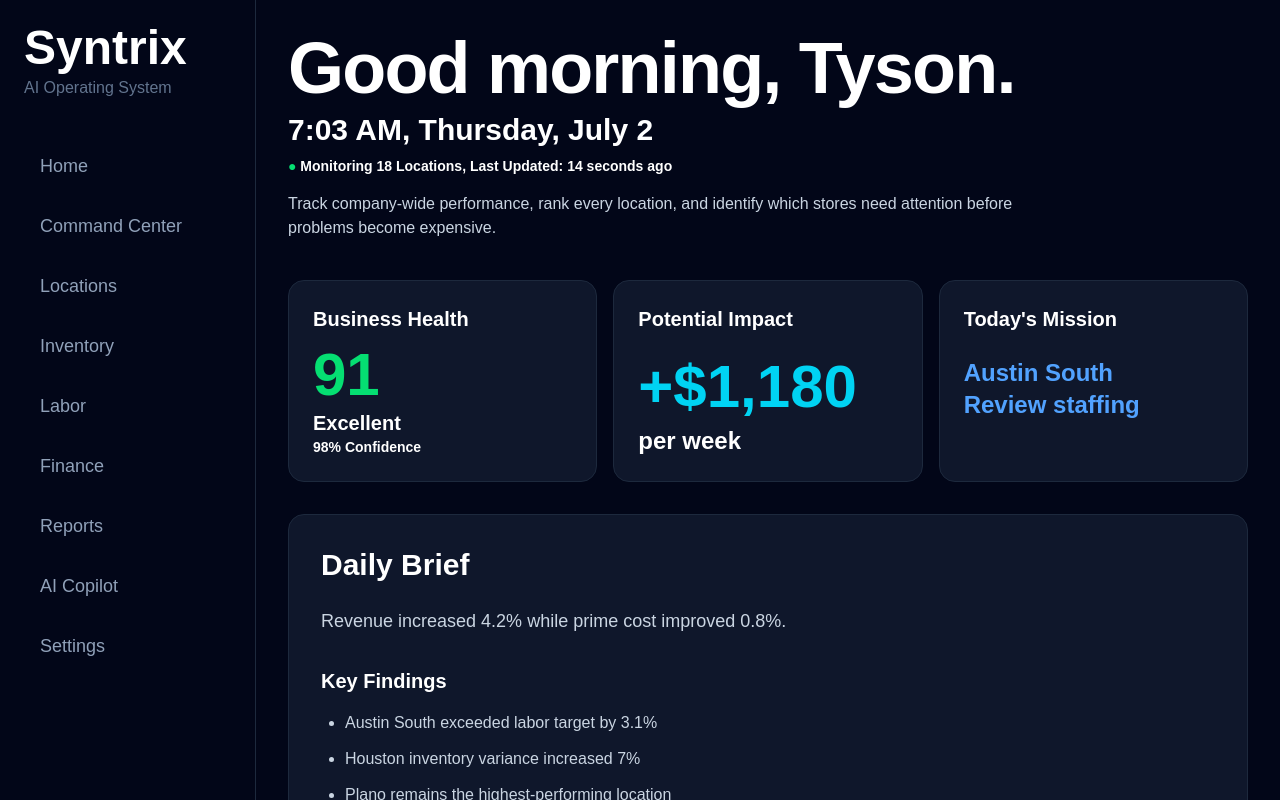
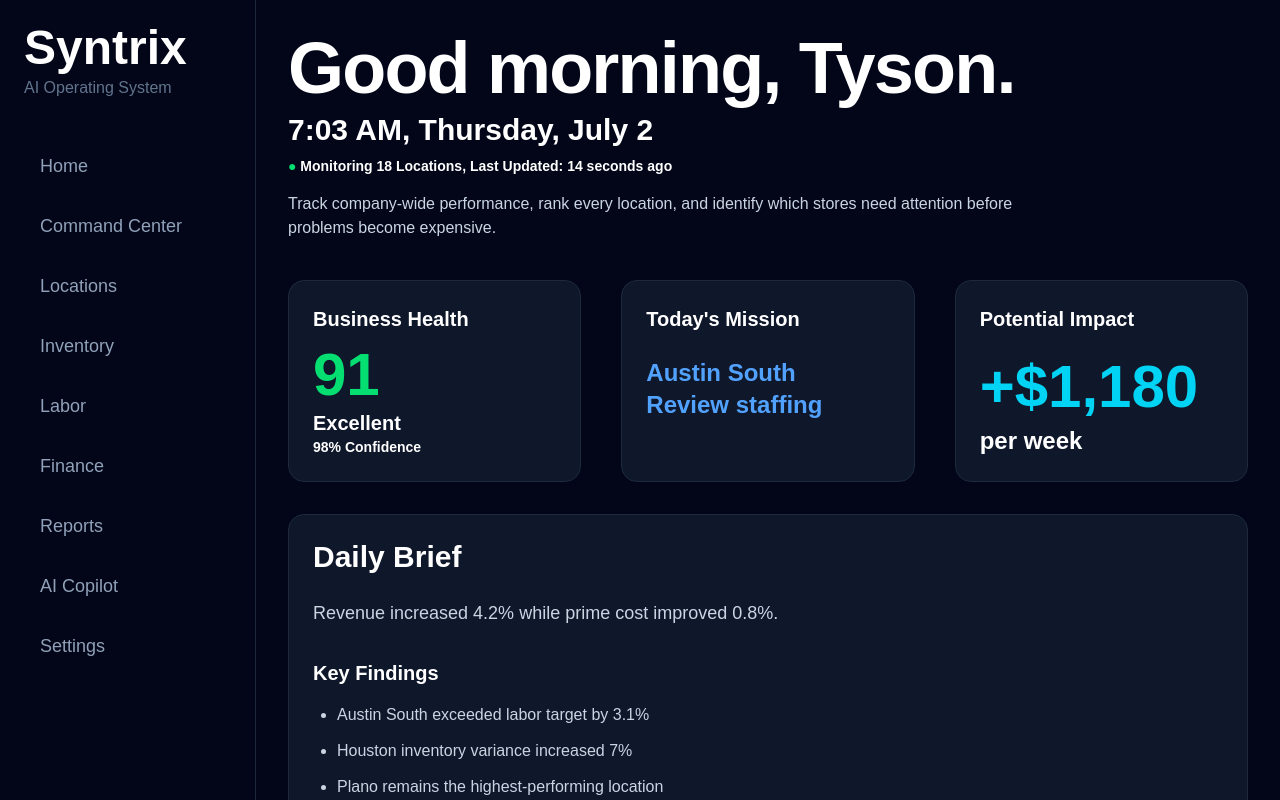
Before and after one commit to SyntrixAI/syntrix-ops, a Next.js app: page / in a window 1280 px wide. Shown: the top 800 px of the page. Built offline with nearby package versions, Linux system fonts and the light colour scheme.

Commit message:
refactor: introduce reusable Card component

```diff
--- a/src/app/page.js
+++ b/src/app/page.js
@@ -29,13 +29,13 @@ export default function Home() {
             which stores need attention before problems become expensive.
           </p>
 
-          <div className="grid grid-cols-1 md:grid-cols-3 gap-4 mt-10">
+          <div className="grid grid-cols-1 md:grid-cols-3 gap-10 mt-10">
 
             <HealthCard score={91} status="Excellent" confidence={98} />
 
+            <MissionCard location="Austin South" action="Review staffing"/>
+
             <ImpactCard amount="+$1,180" period="per week"/>
-
-            <MissionCard location="Austin South" action="Review staffing"/>
 
           </div>
               <DailyBrief headline="Revenue increased 4.2% while prime cost improved 0.8%."
--- a/src/components/briefing/DailyBrief.jsx
+++ b/src/components/briefing/DailyBrief.jsx
@@ -1,3 +1,6 @@
+import Card from "../ui/Card";
+
+
 export default function DailyBrief({
   headline,
   findings,
@@ -5,7 +8,7 @@ export default function DailyBrief({
   impact,
 }) {
   return (
-    <div className="mt-8 rounded-2xl border border-slate-800 bg-slate-900 p-8">
+    <Card className="mt-8">
       <h2 className="text-3xl font-bold text-white">
         Daily Brief
       </h2>
@@ -45,6 +48,6 @@ export default function DailyBrief({
           {impact}
         </p>
       </div>
-    </div>
+    </Card>
   );
 }
--- a/src/components/cards/HealthCard.jsx
+++ b/src/components/cards/HealthCard.jsx
@@ -1,6 +1,8 @@
+import Card from "../ui/Card";
+
 export default function HealthCard({ score, status, confidence }) {
   return (
-    <div className="rounded-2xl border border-slate-800 bg-slate-900 p-6">
+    <Card>
       <p className="text-xl font-bold text-white">Business Health</p>
 
       <h2 className="mt-3 text-6xl font-bold text-green-400">{score}</h2>
@@ -10,6 +12,6 @@ export default function HealthCard({ score, status, confidence }) {
       <p className="text-sm font-semibold text-white">
         {confidence}% Confidence
       </p>
-    </div>
+    </Card>
   );
 }
--- a/src/components/cards/ImpactCard.jsx
+++ b/src/components/cards/ImpactCard.jsx
@@ -1,6 +1,8 @@
+import Card from "../ui/Card";
+
 export default function ImpactCard({ amount, period }) {
   return (
-    <div className="rounded-2xl border border-slate-800 bg-slate-900 p-6">
+    <Card>
       <p className="text-xl font-bold text-white">
         Potential Impact
       </p>
@@ -12,6 +14,6 @@ export default function ImpactCard({ amount, period }) {
       <p className="mt-2 text-2xl font-bold text-white">
         {period}
       </p>
-    </div>
+    </Card>
   );
 }
--- a/src/components/cards/MissionCard.jsx
+++ b/src/components/cards/MissionCard.jsx
@@ -1,6 +1,8 @@
+import Card from "../ui/Card";
+
 export default function MissionCard({ location, action }) {
   return (
-    <div className="rounded-2xl border border-slate-800 bg-slate-900 p-6">
+    <Card>
       <p className="text-xl font-bold text-white">
         Today's Mission
       </p>
@@ -12,6 +14,6 @@ export default function MissionCard({ location, action }) {
       <p className="text-2xl font-bold text-blue-400">
         {action}
       </p>
-    </div>
+    </Card>
   );
 }
--- /dev/null
+++ b/src/components/ui/Card.jsx
@@ -0,0 +1,9 @@
+export default function Card({ children, className = "" }) {
+  return (
+    <div
+      className={`rounded-2xl border border-slate-800 bg-slate-900 p-6 ${className}`}
+    >
+      {children}
+    </div>
+  );
+}
```
Also changed, not shown: src/components/layout/AppLayout.jsx (added), 2 other files (tests, documents, lock files or other folders).
